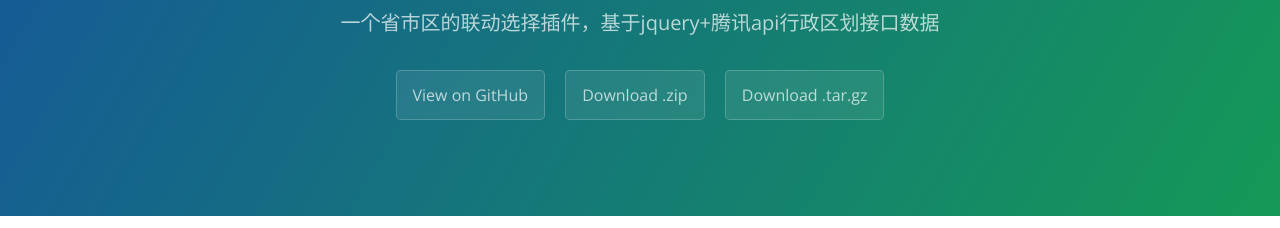
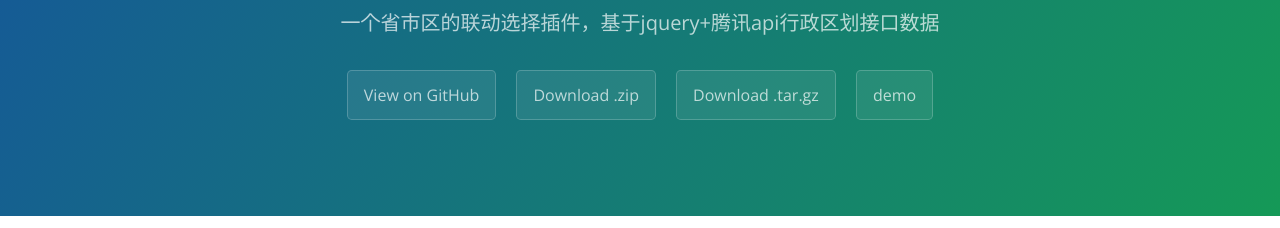
Before and after one commit to lingshanjun/jquery-city-picker, a plain HTML site: page index.html in a window 1280 px wide. Shown: the part 167-395 px from the top of the page. Drawn offline with nearby package versions, Linux system fonts and the light colour scheme.

Commit message:
self config

```diff
--- a/index.html
+++ b/index.html
@@ -16,6 +16,7 @@
       <a href="https://github.com/lingshanjun/jquery-city-picker" class="btn">View on GitHub</a>
       <a href="https://github.com/lingshanjun/jquery-city-picker/zipball/master" class="btn">Download .zip</a>
       <a href="https://github.com/lingshanjun/jquery-city-picker/tarball/master" class="btn">Download .tar.gz</a>
+      <a href="https://github.com/lingshanjun/jquery-city-picker/tarball/master" class="btn">demo</a>
     </section>
 
     <section class="main-content">
```
